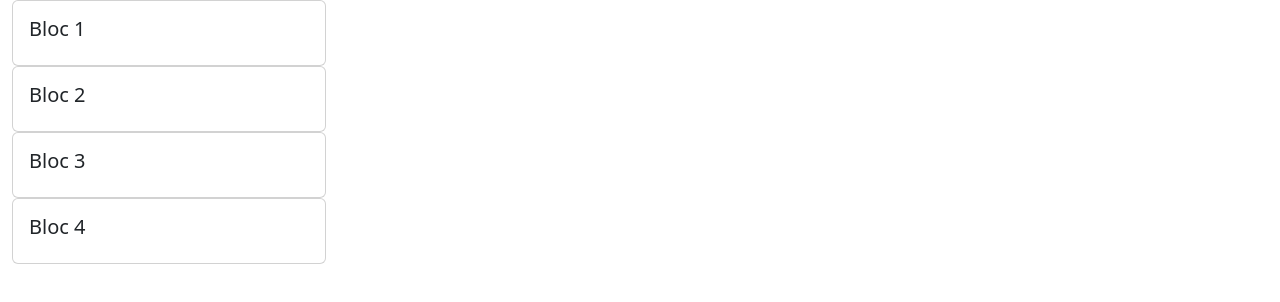
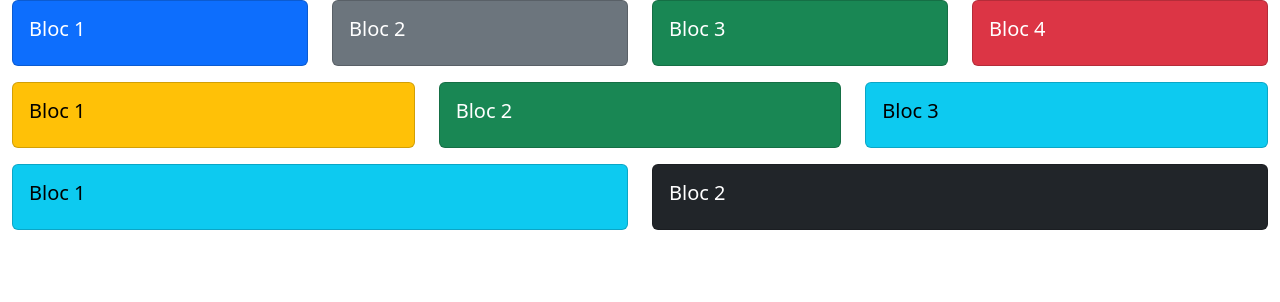
Before and after one commit to mendjin/nuxtJsProjet, a Nuxt app: page / in a window 1280 px wide. Shown: the top 302 px of the page. Built offline with nearby package versions, Linux system fonts and the light colour scheme.

Commit message:
couleurs et ajout des autres blocs

```diff
--- a/pages/index.vue
+++ b/pages/index.vue
@@ -1,35 +1,76 @@
 <template>
   <div>
     <div class="container-fluid">
-
+      <div class="row">
       <div class="col-12 col-md-3 mb-3 mb-sm-0">
-                    <div class="card">
+                    <div class="card text-bg-primary mb-3">
                         <div class="card-body">
                             <h5 class="card-title">Bloc 1</h5>
                         </div>
                     </div>
       </div>
             <div class="col-3">
-                <div class="card">
+                <div class="card text-bg-secondary mb-3">
                     <div class="card-body">
                         <h5 class="card-title">Bloc 2</h5>
                     </div>
                 </div>
             </div>
             <div class="col-sm-3">
-                <div class="card">
+                <div class="card text-bg-success mb-3">
                     <div class="card-body">
                         <h5 class="card-title">Bloc 3</h5>
                     </div>
                 </div>
             </div>
             <div class="col-sm-3">
-                <div class="card">
+                <div class="card text-bg-danger mb-3">
                     <div class="card-body">
                         <h5 class="card-title">Bloc 4</h5>
                     </div>
                 </div>
             </div>
+          </div>
+            <div class="row">
+                <div class="col-sm-4 mb-3 mb-sm-0">
+                        <div class="card text-bg-warning mb-3">
+                            <div class="card-body">
+                                <h5 class="card-title">Bloc 1</h5>
+                            </div>
+                        </div>
+                </div>
+                <div class="col-sm-4">
+                    <div class="card text-bg-success mb-3">
+                        <div class="card-body">
+                            <h5 class="card-title">Bloc 2</h5>
+                        </div>
+                    </div>
+                </div>
+                <div class="col-sm-4">
+                    <div class="card text-bg-info mb-3">
+                        <div class="card-body">
+                            <h5 class="card-title">Bloc 3</h5>
+                        </div>
+                    </div>
+                </div>
+                </div>
+
+                <div class="row">
+                    <div class="col-sm-6 mb-3 mb-sm-0">
+                            <div class="card text-bg-info mb-3">
+                                <div class="card-body">
+                                    <h5 class="card-title">Bloc 1</h5>
+                                </div>
+                            </div>
+                    </div>
+                    <div class="col-sm-6">
+                        <div class="card text-bg-dark mb-3">
+                            <div class="card-body">
+                                <h5 class="card-title">Bloc 2</h5>
+                            </div>
+                        </div>
+                    </div>
+                </div>
     </div>
   </div>
 </template>
```
